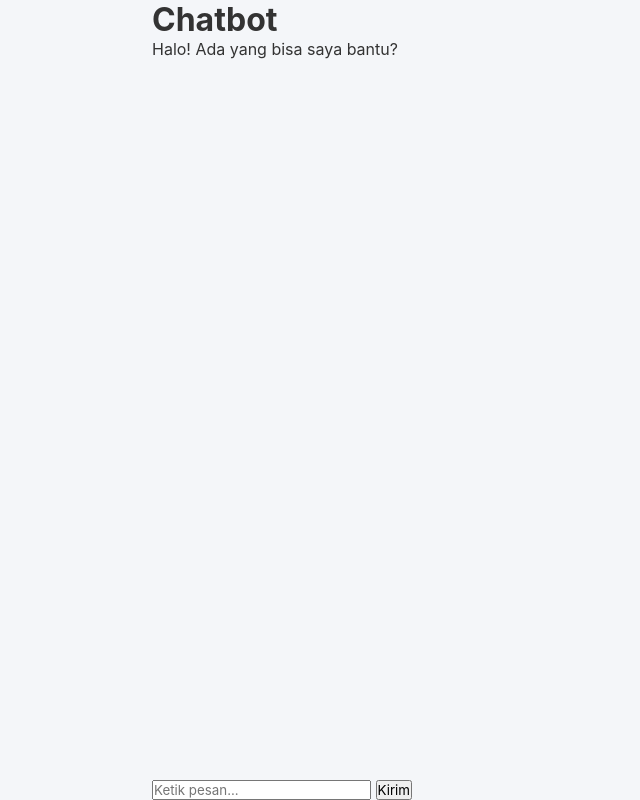
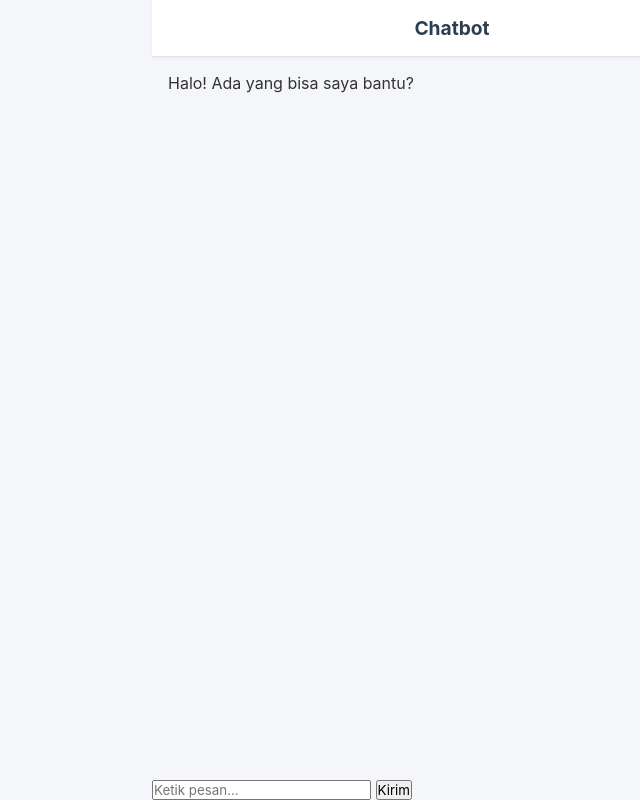
Before and after one commit to MuhammadHaritsAdha/073_ChatBot, a plain HTML site: page public/index.html in a window 1280 px wide. Shown: the whole page, without its empty margins (188-828 px from the left). Drawn offline with Linux system fonts and the light colour scheme.

Commit message:
feat(style): tambahkan styling untuk chat header dan chat box container

```diff
--- a/public/style.css
+++ b/public/style.css
@@ -15,3 +15,25 @@ body {
     max-width: 600px;
     margin: 0 auto;
 }
+
+.chat-header {
+    background-color: #ffffff;
+    padding: 16px;
+    text-align: center;
+    border-bottom: 1px solid #e1e4e8;
+    box-shadow: 0 1px 3px rgba(0, 0, 0, 0.05);
+}
+
+.chat-header h1 {
+    font-size: 1.2rem;
+    color: #2c3e50;
+}
+
+.chat-box {
+    flex: 1;
+    overflow-y: auto;
+    padding: 16px;
+    display: flex;
+    flex-direction: column;
+    gap: 12px;
+}
```
